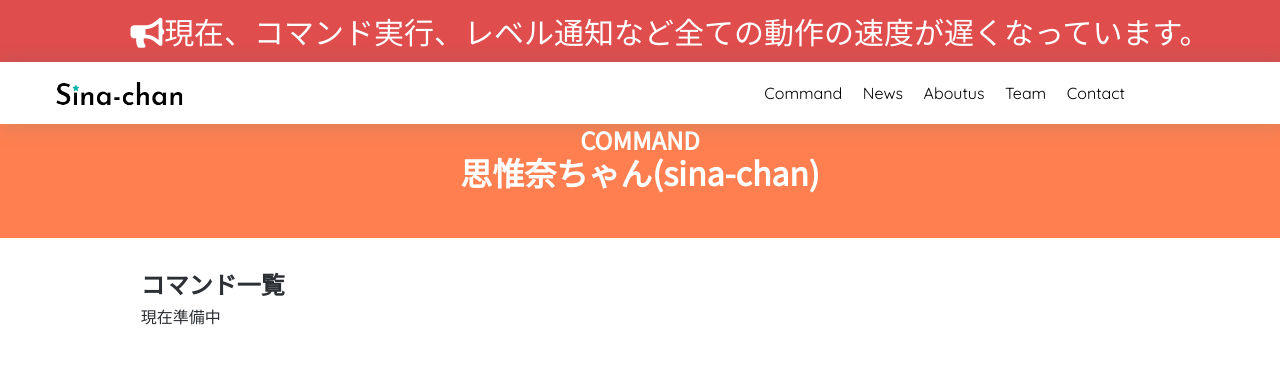
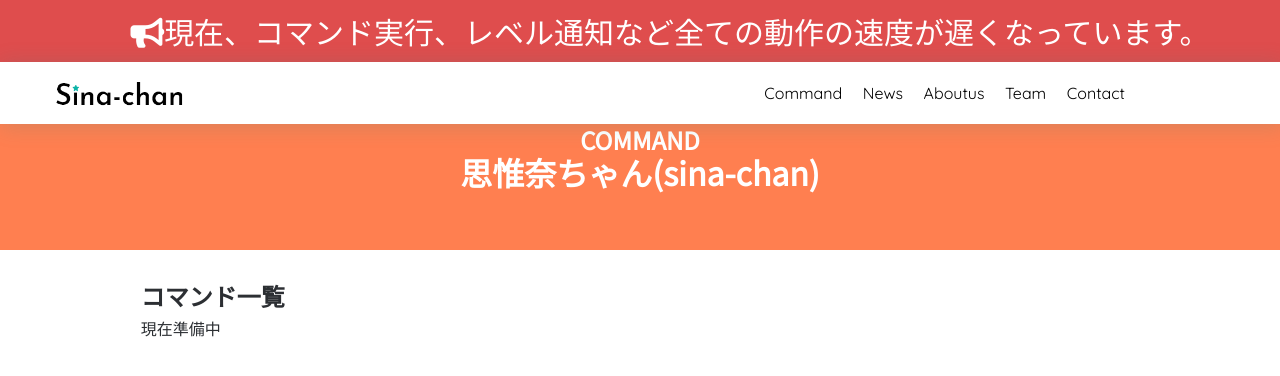
Before and after one commit to SinaKitagami/sinakitagami.github.io, a Jekyll site: the page built from command.md, in a window 1280 px wide and 900 px high. Shown: the top 376 px of the window. Built offline with Jekyll 4.4.1, drawn with Linux system fonts in a browser that asks for light colours; nearby versions of some CDN libraries.

Commit message:
スマホデザインが修正できない...ぱふぇさんお願いします!

```diff
--- a/assets/css/main.scss
+++ b/assets/css/main.scss
@@ -361,7 +361,7 @@ body{
   }
 /*yuki384さんのサイトからインスパイアされました!*/
   .post-head{
-    padding: 100px 11% 50px;
+    padding: 100px 11% 62px;
     background-color: coral;
     color: #fff;
     text-align: center;
```
